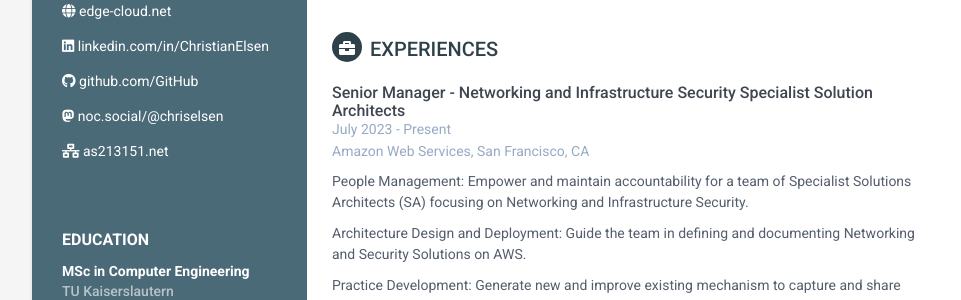
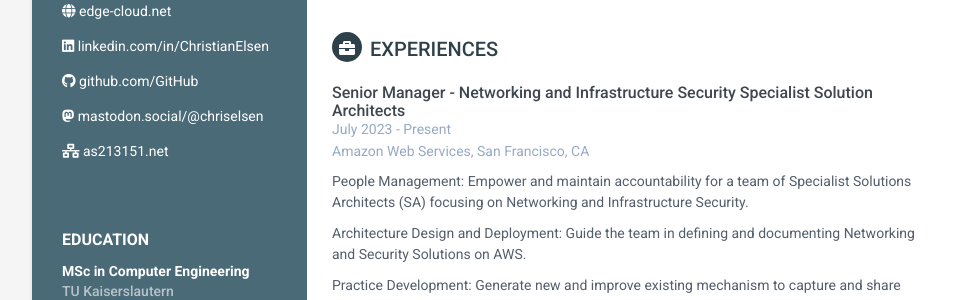
Before and after one commit to chriselsen/chriselsen.github.io, a Jekyll site: the page built from index.html, in a window 1280 px wide and 900 px high. Shown: the part 292-592 px from the top of the window, without its empty margins (128-1089 px from the left). Built offline with Jekyll 4.4.1, drawn with Linux system fonts in a browser that asks for light colours.

Commit message:
Update _config.yml

```diff
--- a/_config.yml
+++ b/_config.yml
@@ -30,7 +30,7 @@
 websitealt: as213151.net
 linkedin: ChristianElsen
 github: chriselsen
-mastodon: noc.social/@chriselsen
+mastodon: mastodon.social/@chriselsen
 #flowcrypt: chriselsen
 
 style: styles
```
